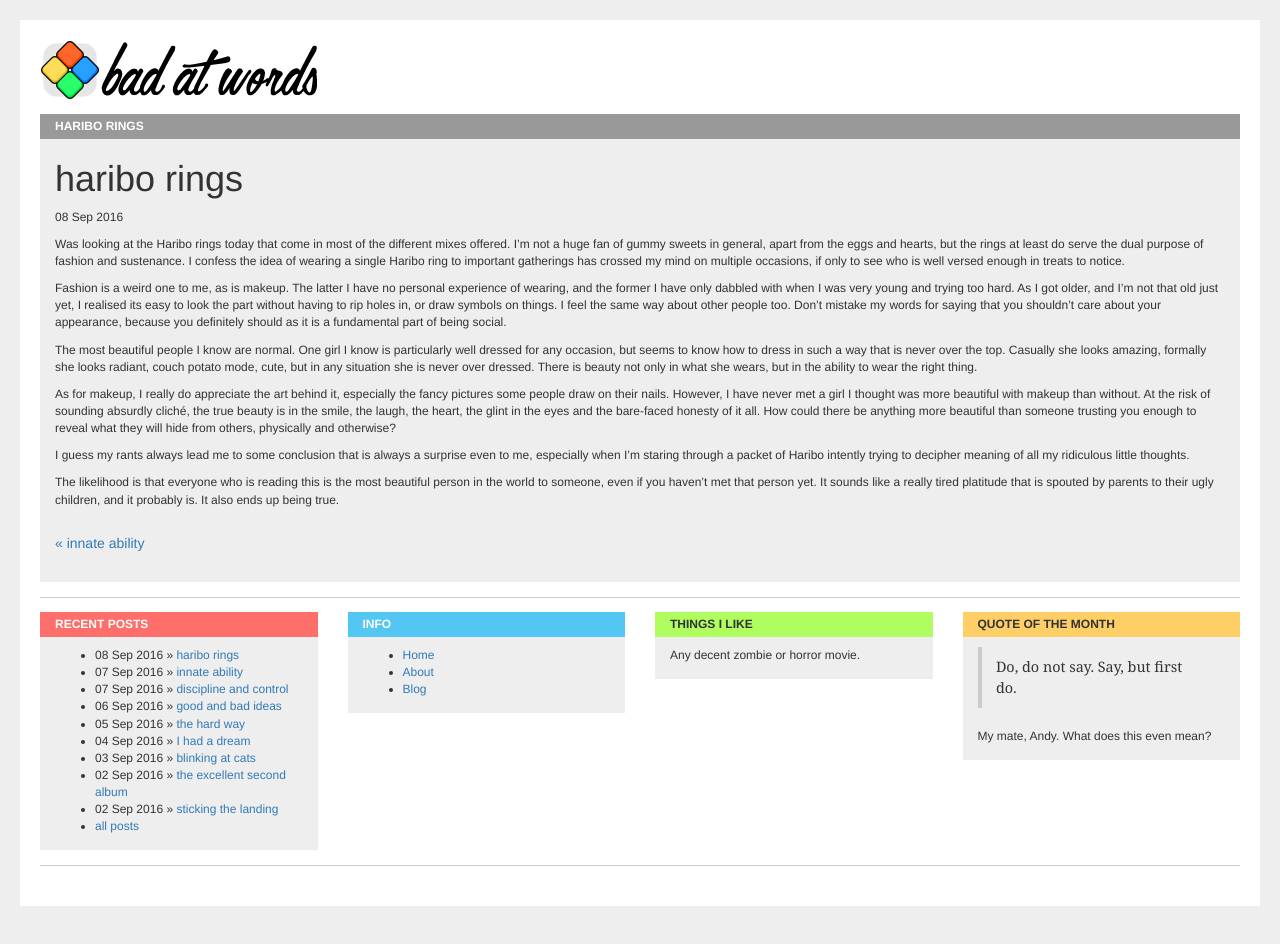
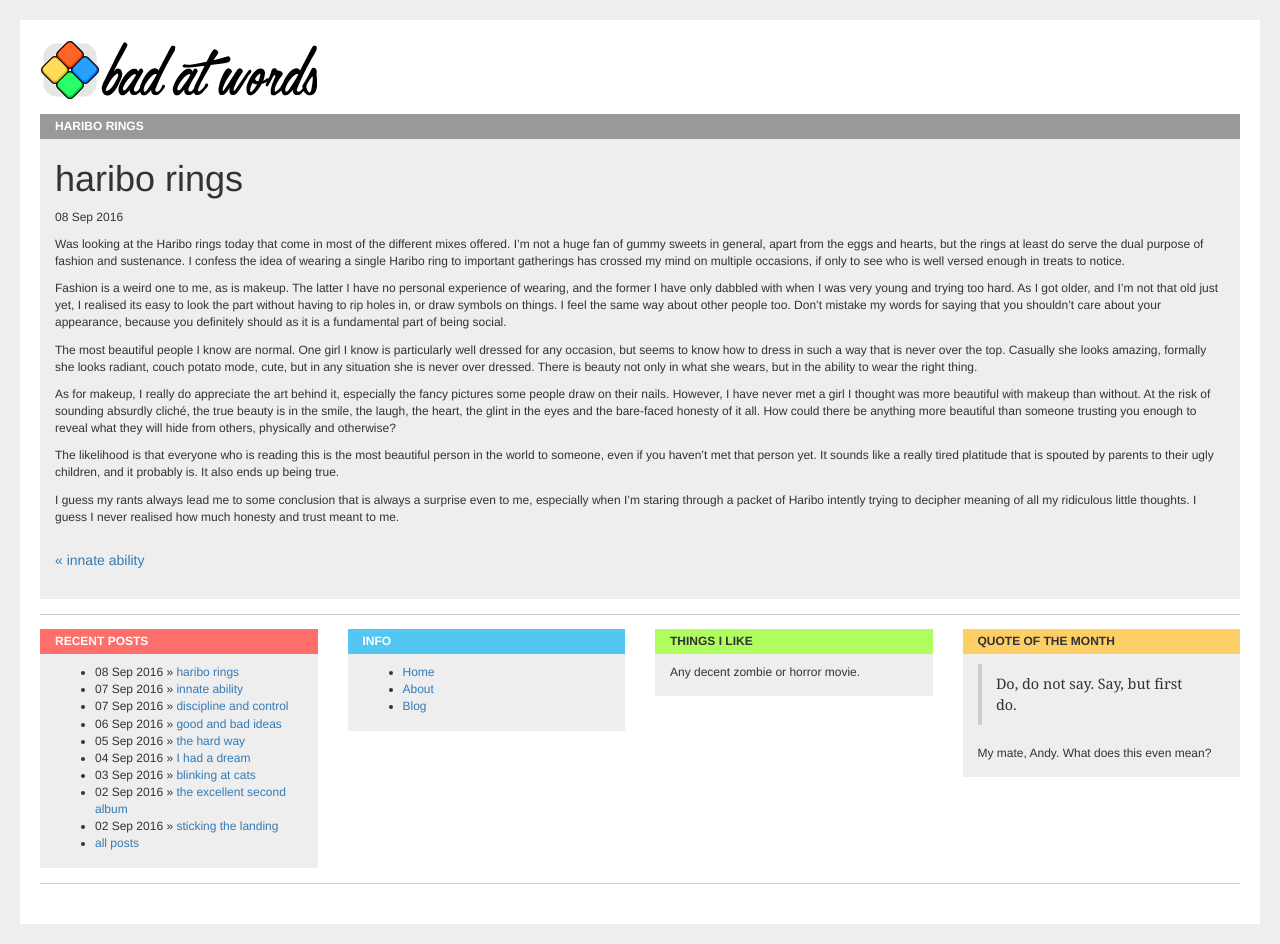
Before and after one commit to davidgitstuff/davidgitstuff.github.io, a Jekyll site: the page built from _posts/2016-09-08-haribo-rings.md, in a window 1280 px wide. Built offline with Jekyll 4.4.1, drawn with Linux system fonts in a browser that asks for light colours; nearby versions of some CDN libraries; library files that are not in the unit come from our copies.

Commit message:
post update

```diff
--- a/_posts/2016-09-08-haribo-rings.md
+++ b/_posts/2016-09-08-haribo-rings.md
@@ -12,6 +12,6 @@ The most beautiful people I know are normal. One girl I know is particularly wel
 
 As for makeup, I really do appreciate the art behind it, especially the fancy pictures some people draw on their nails. However, I have never met a girl I thought was more beautiful with makeup than without. At the risk of sounding absurdly cliché, the true beauty is in the smile, the laugh, the heart, the glint in the eyes and the bare-faced honesty of it all. How could there be anything more beautiful than someone trusting you enough to reveal what they will hide from others, physically and otherwise?
 
-I guess my rants always lead me to some conclusion that is always a surprise even to me, especially when I'm staring through a packet of Haribo intently trying to decipher meaning of all my ridiculous little thoughts.
+The likelihood is that everyone who is reading this is the most beautiful person in the world to someone, even if you haven't met that person yet. It sounds like a really tired platitude that is spouted by parents to their ugly children, and it probably is. It also ends up being true.
 
-The likelihood is that everyone who is reading this is the most beautiful person in the world to someone, even if you haven't met that person yet. It sounds like a really tired platitude that is spouted by parents to their ugly children, and it probably is. It also ends up being true.
+I guess my rants always lead me to some conclusion that is always a surprise even to me, especially when I'm staring through a packet of Haribo intently trying to decipher meaning of all my ridiculous little thoughts. I guess I never realised how much honesty and trust meant to me.
```
